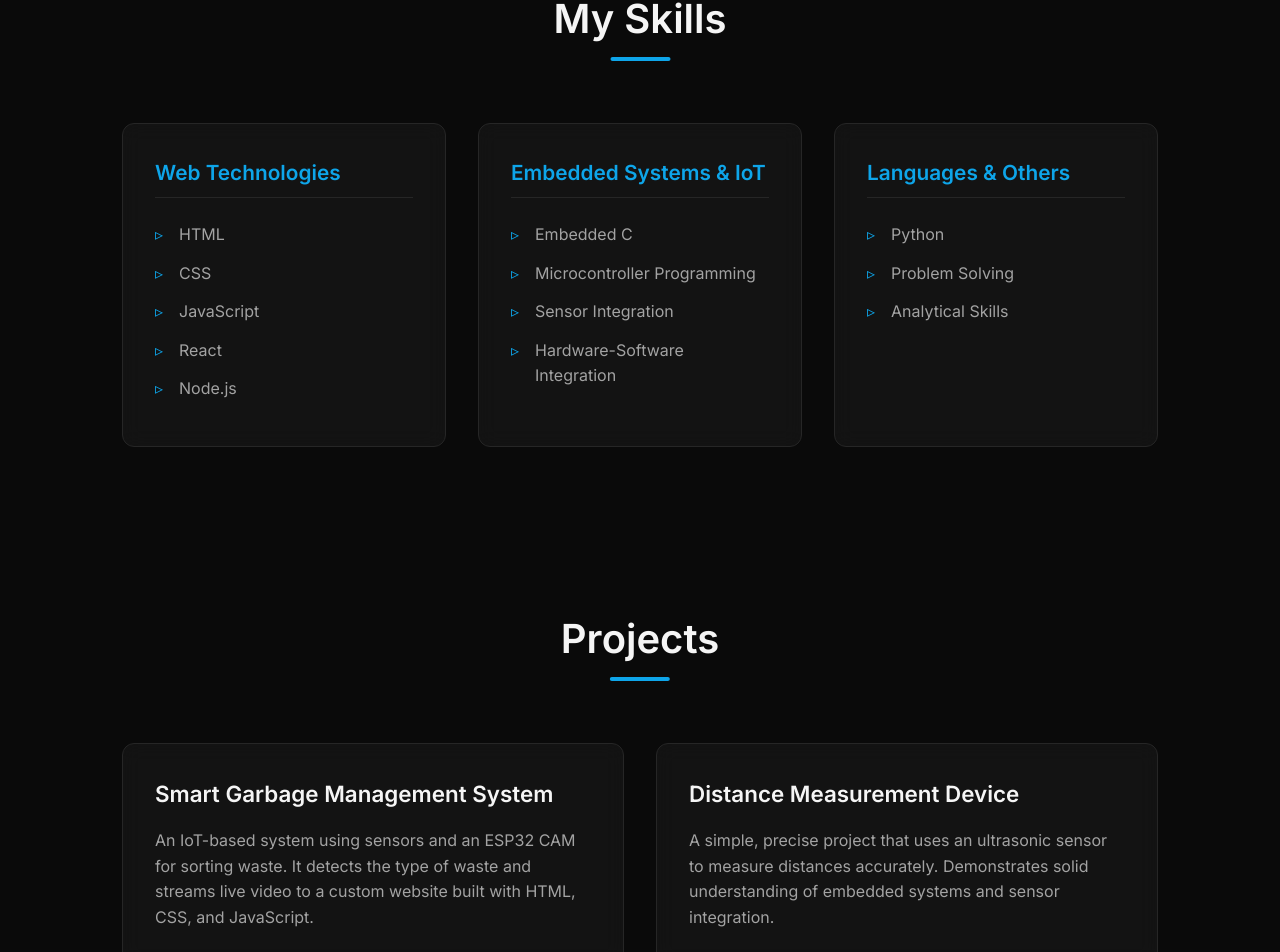
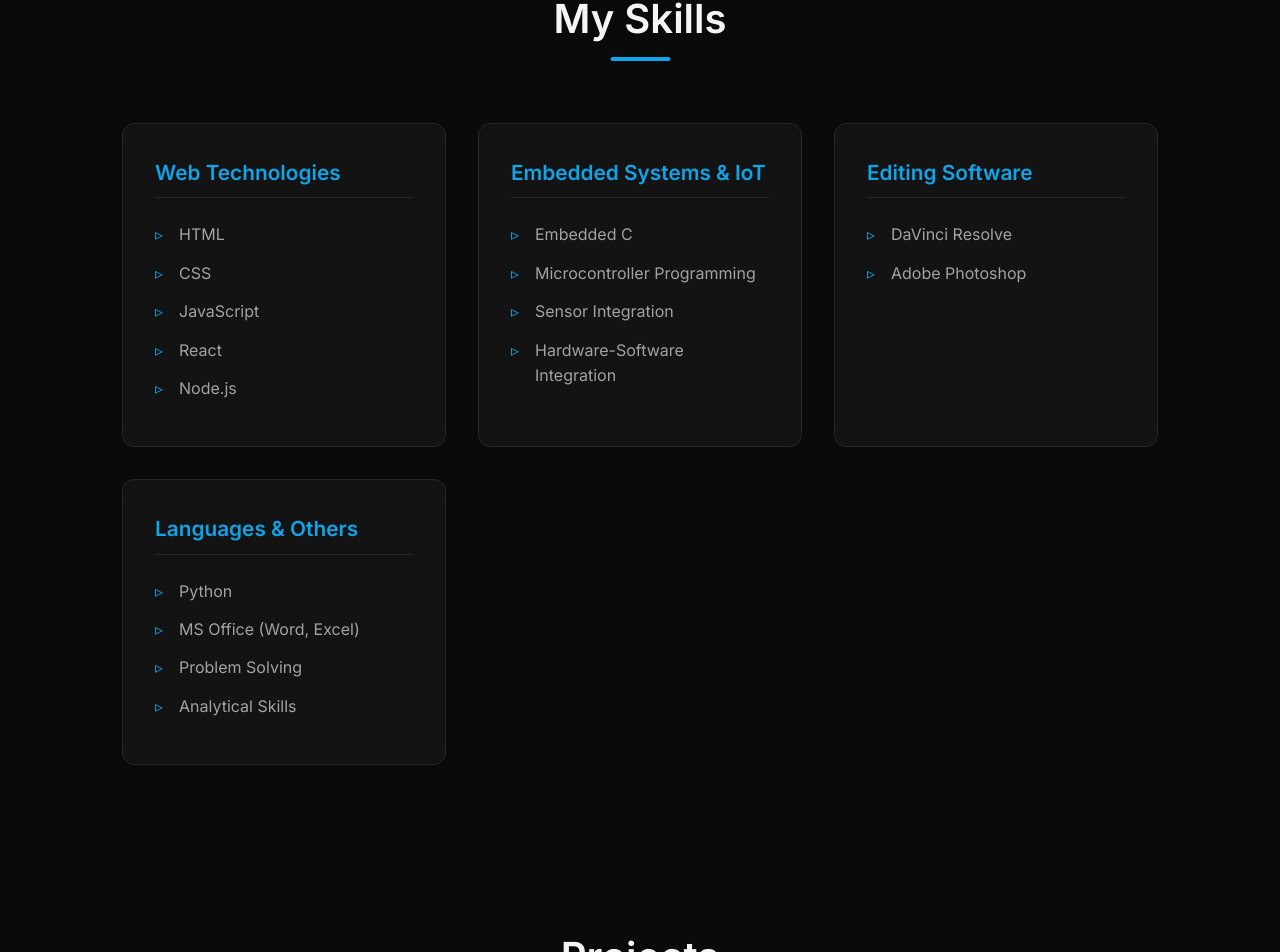
Before and after one commit to abhishekrsen/Abhishek-R-Sen-Portfolio, a React (Vite) app in the folder client/: page / in a window 1280 px wide. Shown: the part 1619-2571 px from the top of the page. Built offline with nearby package versions, Linux system fonts and the light colour scheme.

Commit message:
content: Add MS Office, DaVinci Resolve, and Adobe Photoshop to skills

```diff
--- a/client/src/components/Skills.jsx
+++ b/client/src/components/Skills.jsx
@@ -5,7 +5,8 @@
   const skills = [
     { category: "Web Technologies", items: ["HTML", "CSS", "JavaScript", "React", "Node.js"] },
     { category: "Embedded Systems & IoT", items: ["Embedded C", "Microcontroller Programming", "Sensor Integration", "Hardware-Software Integration"] },
-    { category: "Languages & Others", items: ["Python", "Problem Solving", "Analytical Skills"] }
+    { category: "Editing Software", items: ["DaVinci Resolve", "Adobe Photoshop"] },
+    { category: "Languages & Others", items: ["Python", "MS Office (Word, Excel)", "Problem Solving", "Analytical Skills"] }
   ];
 
   return (
```
